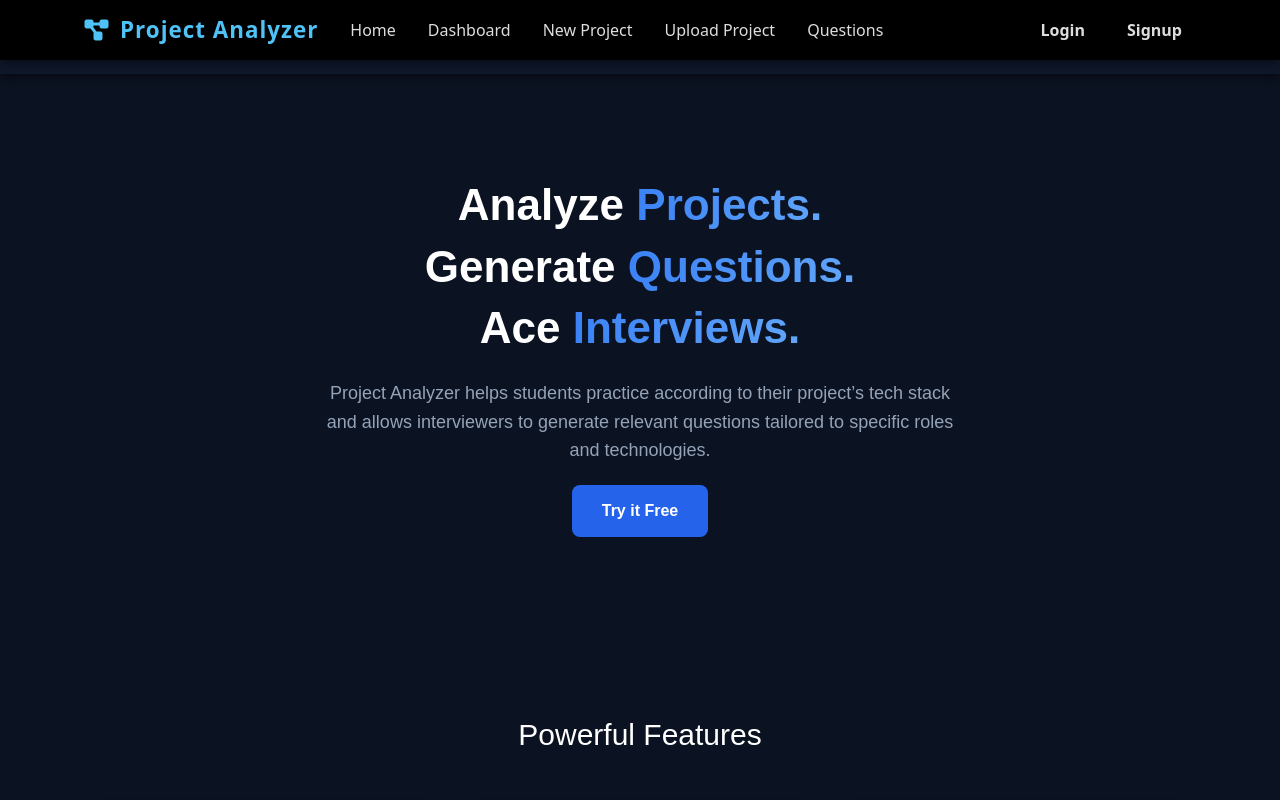
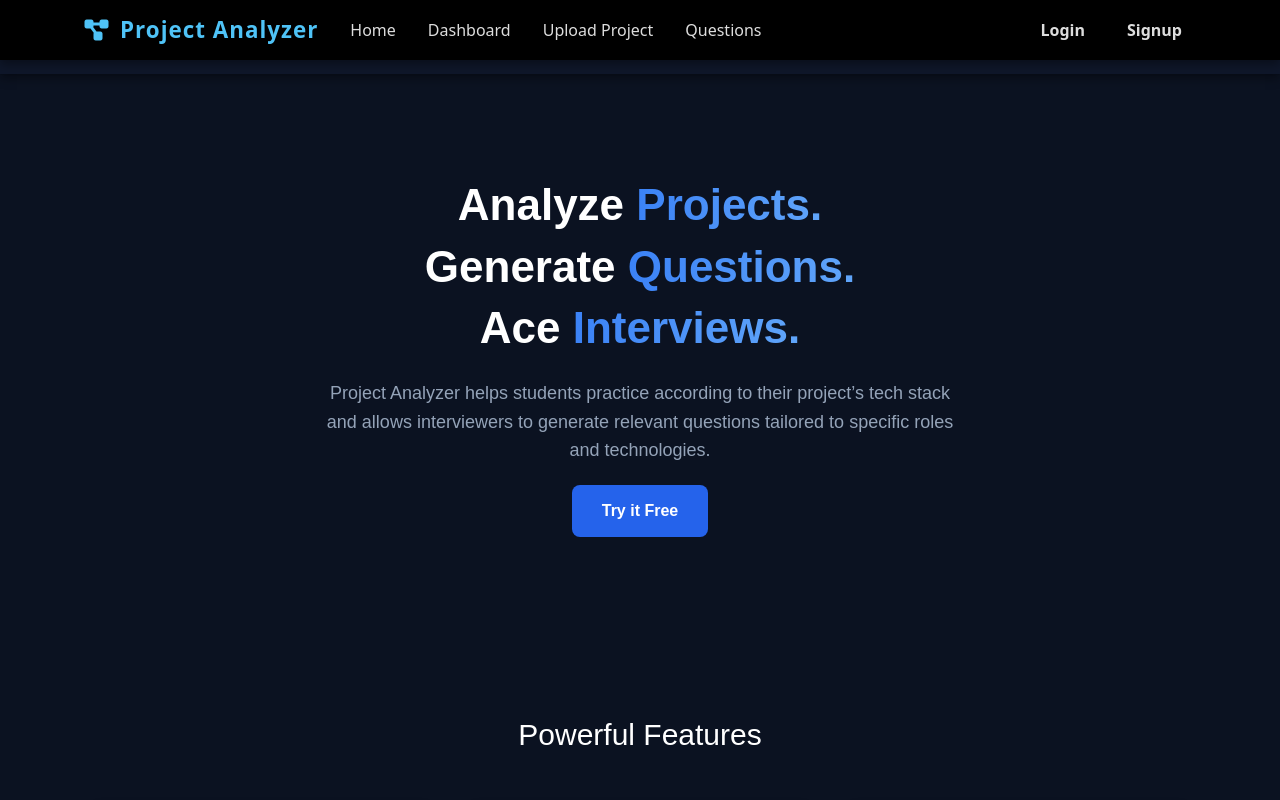
Before and after one commit to vanisha-mittal/ProjectAnalyzer, a React (Create React App) app in the folder frontend/: page / in a window 1280 px wide. Shown: the top 800 px of the page. Built offline with nearby package versions, Linux system fonts and the light colour scheme.

Commit message:
Update Navbar.jsx

```diff
--- a/frontend/src/components/Navbar.jsx
+++ b/frontend/src/components/Navbar.jsx
@@ -41,14 +41,10 @@ function Navbar({ currentUser }) {
 
             <li className="nav-item">
               <a className="nav-link nav-text px-3" href="/new">
-                New Project
+                Upload Project
               </a>
             </li>
-            <li>
-                 <a className="nav-link nav-text px-3" href="/upload-project">
-               Upload Project
-              </a>
-              </li>
+
               <li>
                  <a className="nav-link nav-text px-3" href="/Questions">
                Questions
```
